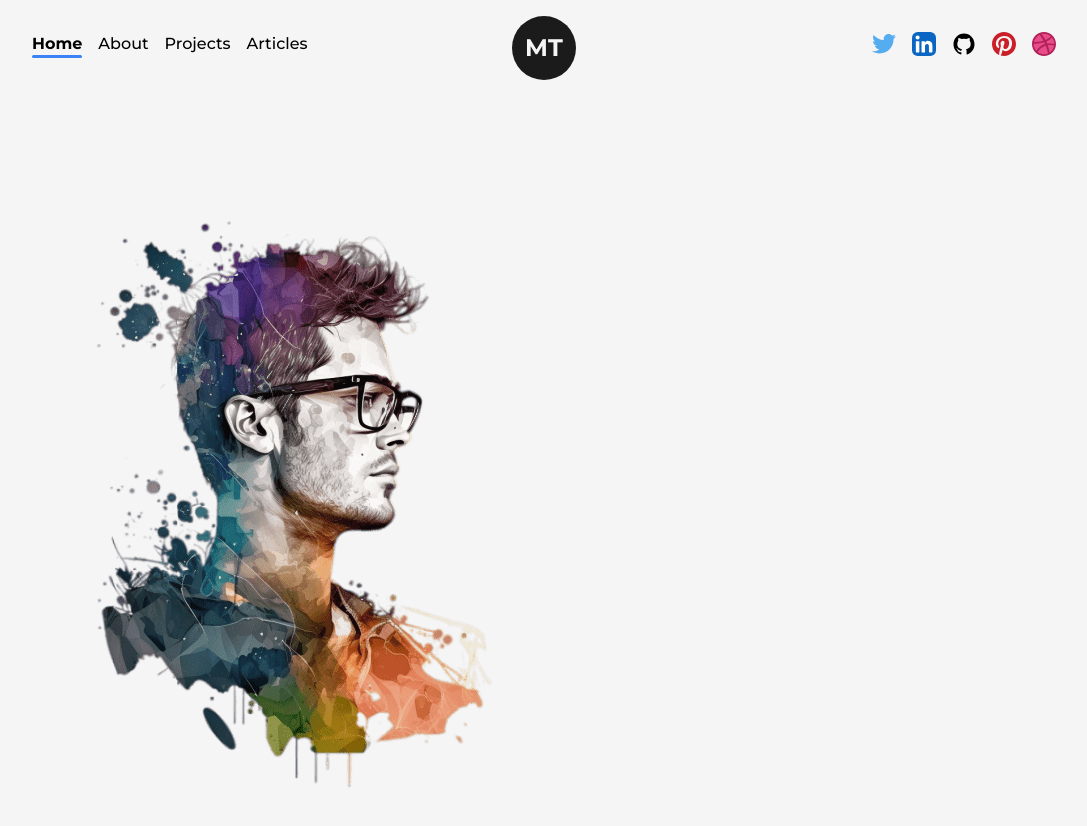
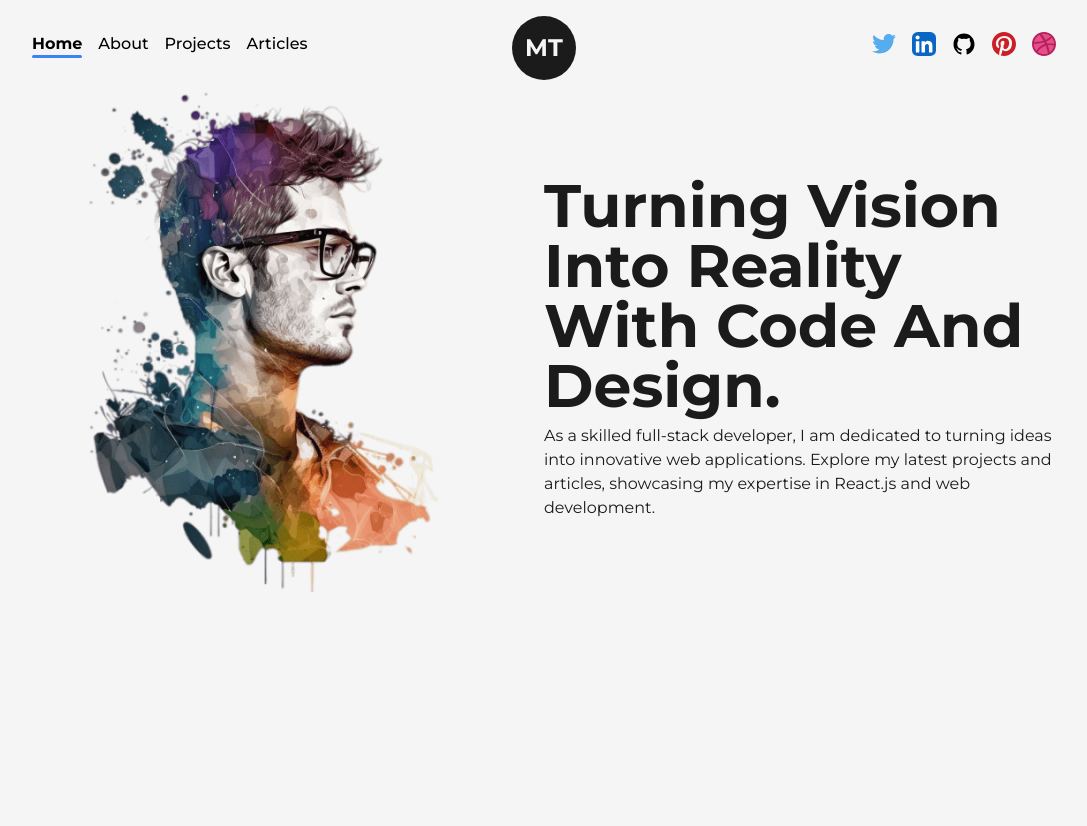
Before and after one commit to MilkiasTonji/mock-portfolio, a Next.js app: page / in a window 1280 px wide. Shown: the top 826 px of the page, without its empty margins (96-1183 px from the left). Built offline with nearby package versions, Linux system fonts and the light colour scheme.

Commit message:
text animation with framer-motion is added

```diff
--- /dev/null
+++ b/src/components/AnimatedText.js
@@ -0,0 +1,55 @@
+import React from 'react'
+
+import { motion } from 'framer-motion'
+
+const quote = {
+    initial: {
+        opacity: 1
+    },
+    animate:{
+        opacity:1,
+        transition:{
+            delay:0.5,
+            staggerChildren: 0.08
+        }
+    }
+}
+
+const singleWord = {
+    initial: {
+        opacity: 0,
+        y:50
+    },
+    animate:{
+        opacity:1,
+        y:0,
+        transition:{
+            duration: 1
+        }
+    }
+}
+
+const AnimatedText = ({ text, className = "" }) => {
+    return (
+        <div className='w-full mx-auto py-2 flex items-center justify-center text-center overflow-hidden'>
+            <motion.h1 className={`inline-block w-full text-dark font-bold capitalize text-8xl ${className}`}
+             variants={quote}
+             initial="initial"
+             animate="animate"
+            >
+                {
+                    text.split(" ").map(
+                        (word, index) =>
+                            <motion.span key={word + '-' + index} className='inline-block'
+                                variants={singleWord}
+                            >
+                                {word}&nbsp;
+                            </motion.span>
+                    )
+                }
+            </motion.h1>
+        </div>
+    )
+}
+
+export default AnimatedText
--- a/src/pages/index.js
+++ b/src/pages/index.js
@@ -3,6 +3,7 @@ import Layout from '../components/Layout'
 import Head from 'next/head'
 
 import profilePic from '../../public/images/profile/developer-pic-1.png'
+import AnimatedText from '@/components/AnimatedText'
 
 export default function Home() {
   return (
@@ -12,11 +13,16 @@ export default function Home() {
         <meta name="description" content="Generated by create next app" />
       </Head>
       <main className='flex flex-col items-center text-dark w-full min-h-screen'>
-          <Layout>
-              <div className='flex items-center justify-between w-full'>
-                  <div className=''><Image src={profilePic} alt='milkiasTonjiPic' /></div>
-              </div>
-          </Layout>
+        <Layout className='pt-0'>
+          <div className='flex items-center justify-between w-full'>
+            <div className='w-1/2'><Image src={profilePic} alt='milkiasTonjiPic' /></div>
+            <div className='w-1/2 flex flex-col items-center self-center'>
+              <AnimatedText text={"Turning Vision Into Reality With Code And Design."} className='!text-6xl !text-left' />
+              <p>As a skilled full-stack developer, I am dedicated to turning ideas into innovative web applications.
+                Explore my latest projects and articles, showcasing my expertise in React.js and web development.</p>
+            </div>
+          </div>
+        </Layout>
       </main>
     </>
   )
```
